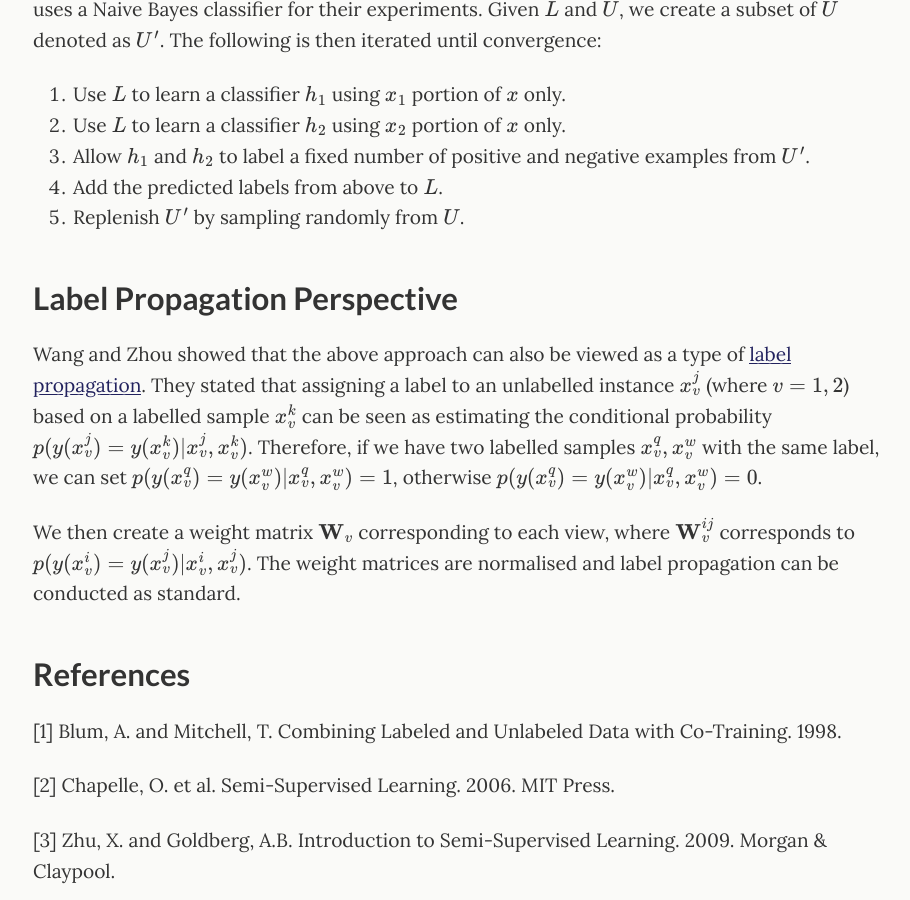
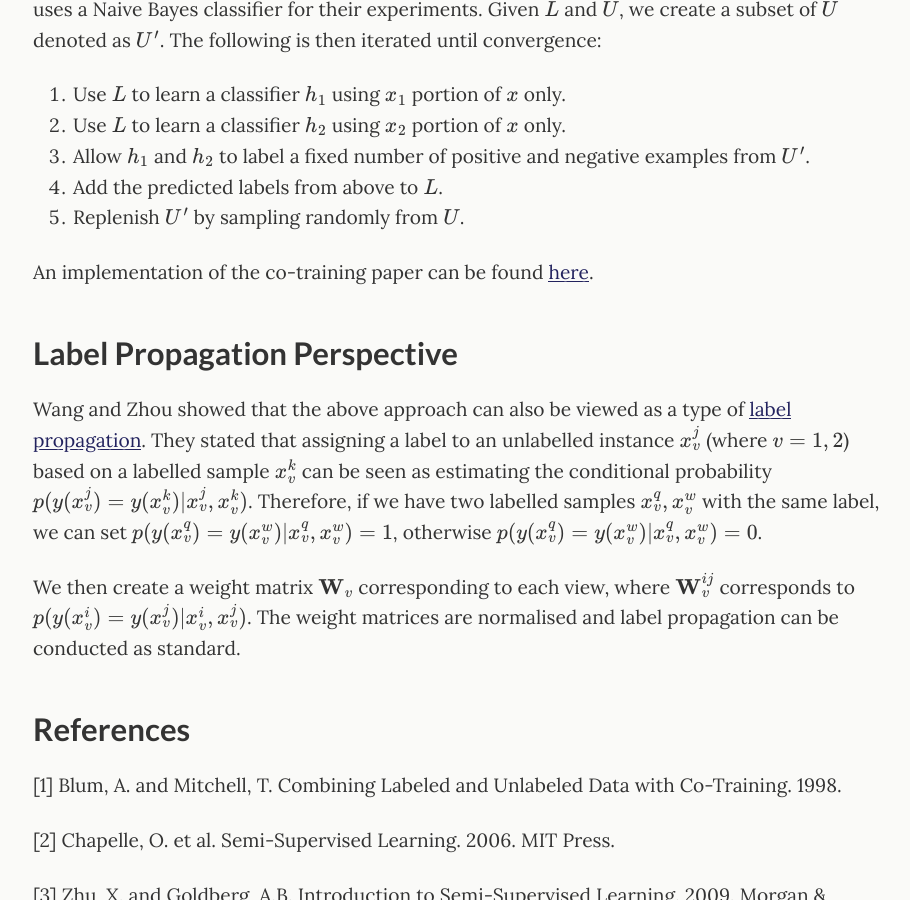
Before and after one commit to ktmai/ktmai.github.io, a Jekyll site: the page built from _posts/2020-02-02-cotraining.md, in a window 1280 px wide and 900 px high, scrolled down 1418 px. Shown: the whole window, without its empty margins (174-1084 px from the left). Built offline with Jekyll 4.4.1, drawn with Linux system fonts in a browser that asks for light colours; formulas are drawn with MathJax 3.

Commit message:
Update 2020-02-02-cotraining.md

```diff
--- a/_posts/2020-02-02-cotraining.md
+++ b/_posts/2020-02-02-cotraining.md
@@ -28,6 +28,8 @@ The co-training algorithm itself is agnostic to the choice of classifier, althou
 4. Add the predicted labels from above to $L$.
 5. Replenish $U'$ by sampling randomly from $U$.
 
+An implementation of the co-training paper can be found [here](https://github.com/ktmai/code-demonstrations/blob/master/Co-Training/Co_Training.ipynb).
+
 ## Label Propagation Perspective
 
 Wang and Zhou showed that the above approach can also be viewed as a type of [label propagation](https://ktmai.github.io/2019-12/label-propagation/). They stated that assigning a label to an unlabelled instance $x^j_v$ (where $v = 1, 2$)
```
